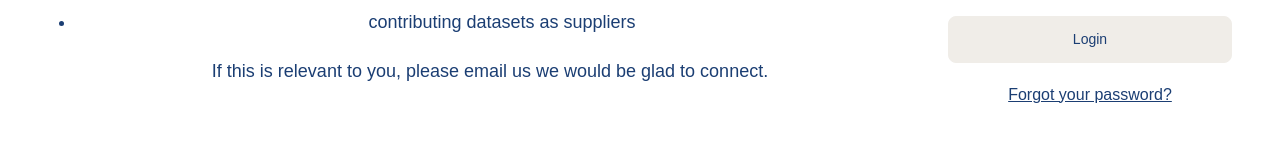
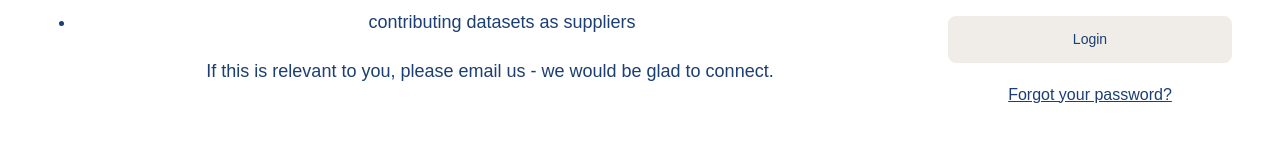
Before and after one commit to Alec-Hajinoff/Contribution_Line_Refinery, a React (Create React App) app in the folder React/: page / in a window 1280 px wide. Shown: the part 577-724 px from the top of the page. Built offline with nearby package versions, Linux system fonts and the light colour scheme.

Commit message:
26/4/26, 6:35

```diff
--- a/React/src/Main.js
+++ b/React/src/Main.js
@@ -30,7 +30,7 @@ function Main() {
           <li>contributing datasets as suppliers</li>
         </ul>
         <p className="status-closing">
-          If this is relevant to you, please email us we would be glad to
+          If this is relevant to you, please email us - we would be glad to
           connect.
         </p>
       </div>
```
